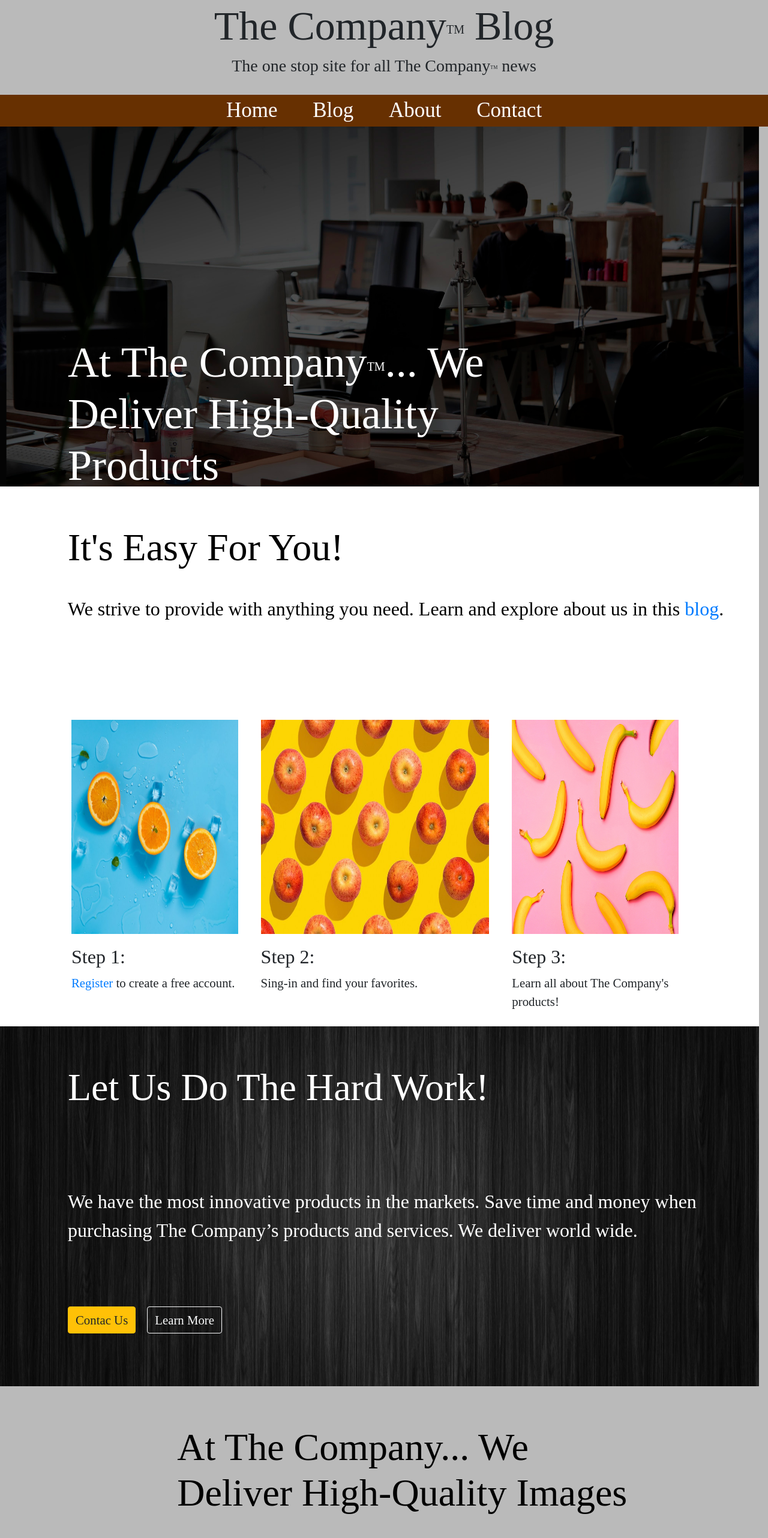
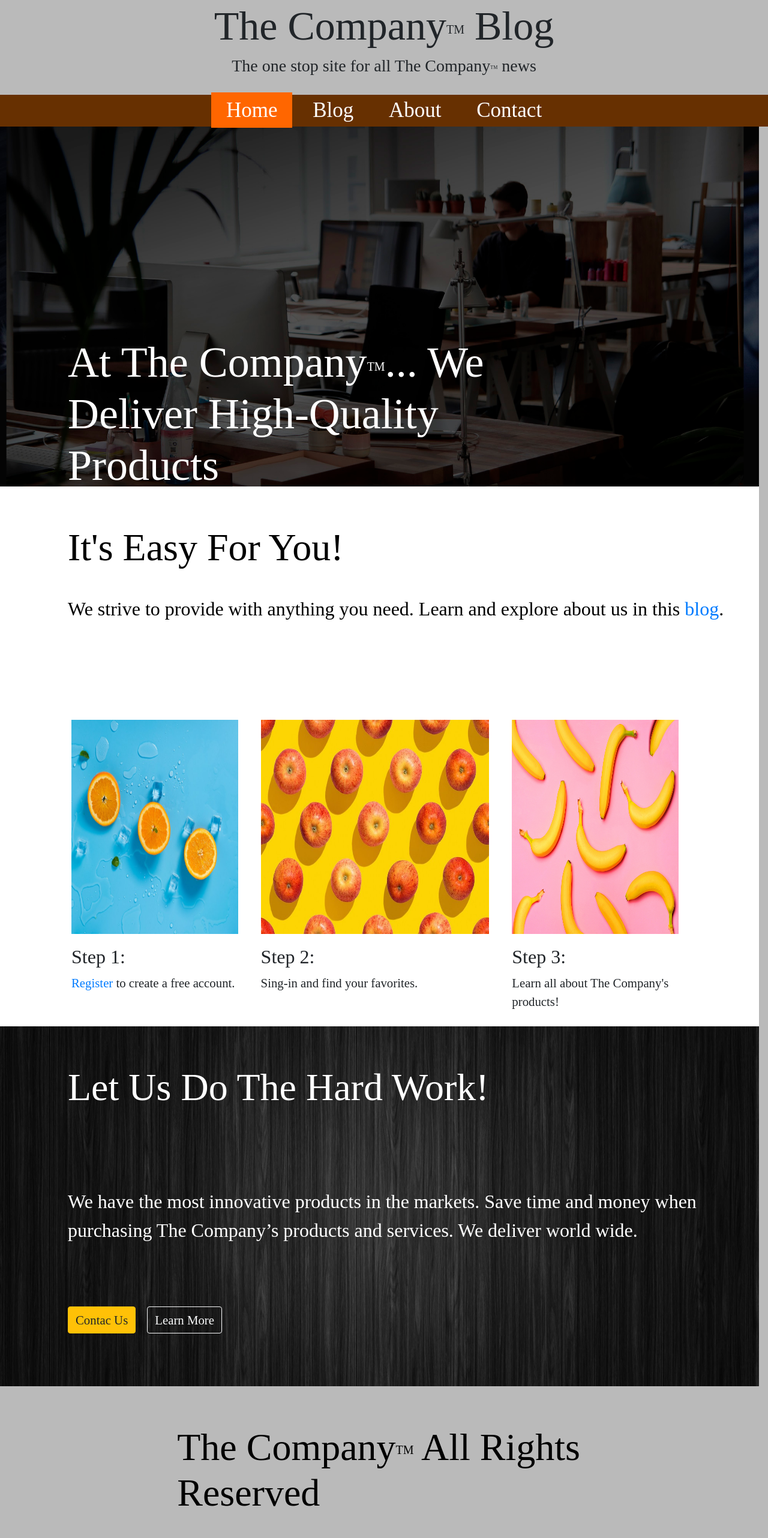
Before and after one commit to wana155/project1, a plain HTML site: page web/index.html in a window 1280 px wide. Shown: the part 45-2609 px from the top of the page at 60% size. Drawn offline with nearby package versions, Linux system fonts and the light colour scheme.

Commit message:
Added a div at bottom of the page to display text

```diff
--- a/web/index.html
+++ b/web/index.html
@@ -16,7 +16,7 @@
     </div>
     <br>
     <nav class="navbarro">
-        <a class ="pestanas" href="./index.html">Home</a>
+        <a class ="pestanas active" href="./index.html">Home</a>
         <a class ="pestanas" href="./blogs.html">Blog</a>
         <a class ="pestanas" href="./about.html">About</a>
         <a class ="pestanas" href="./contact.html">Contact</a>
@@ -60,7 +60,7 @@
         </div>
 
          <div class="row" id="four">
-            <h1 class="centeredTitle">At The Company... We Deliver High-Quality Images</h1>
+            <h1 class="centeredTitle"> The Company<sup id="hsma">TM</sup> All Rights Reserved</h1>
          </div>
     </div>
     <script>
```
